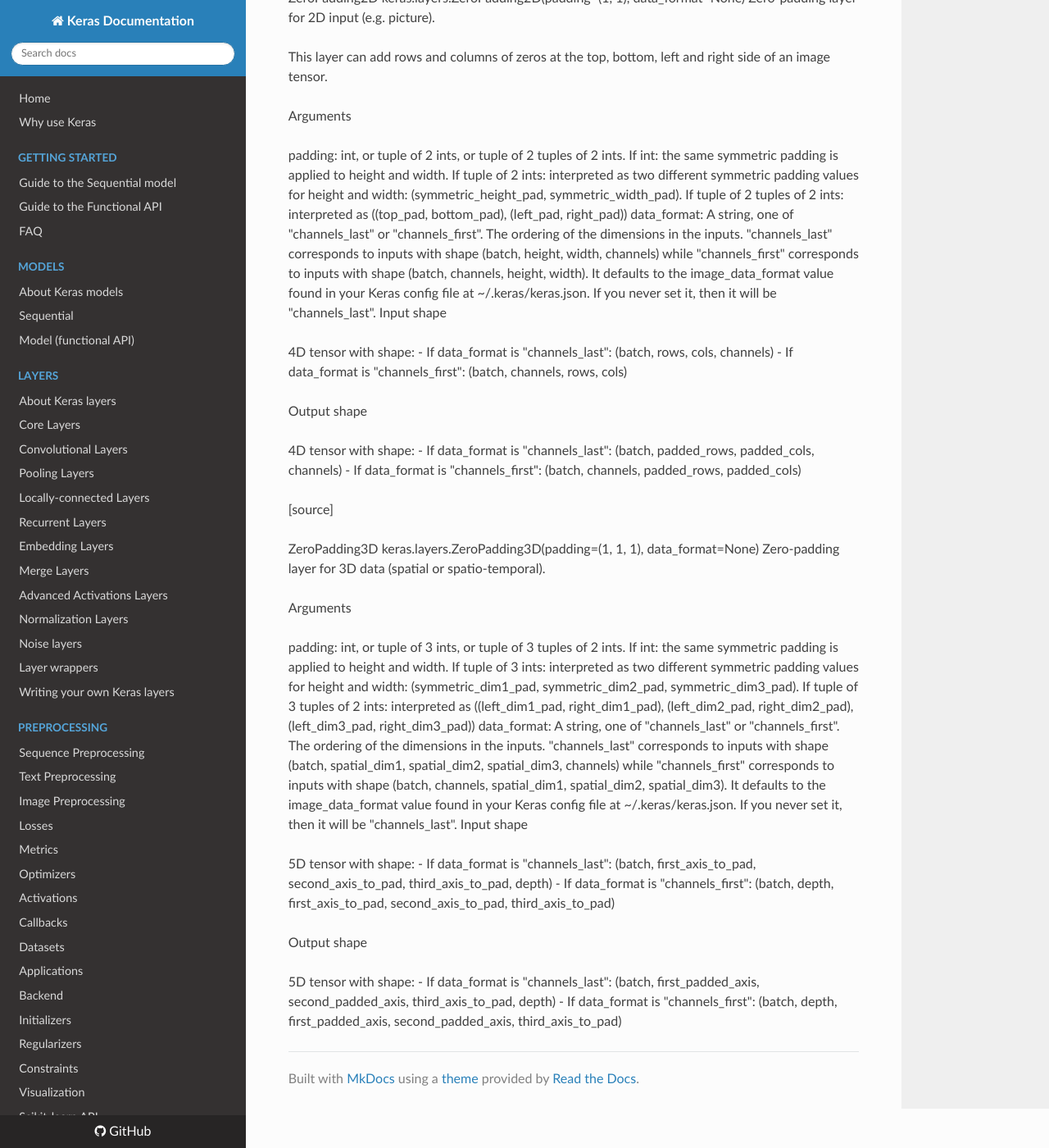
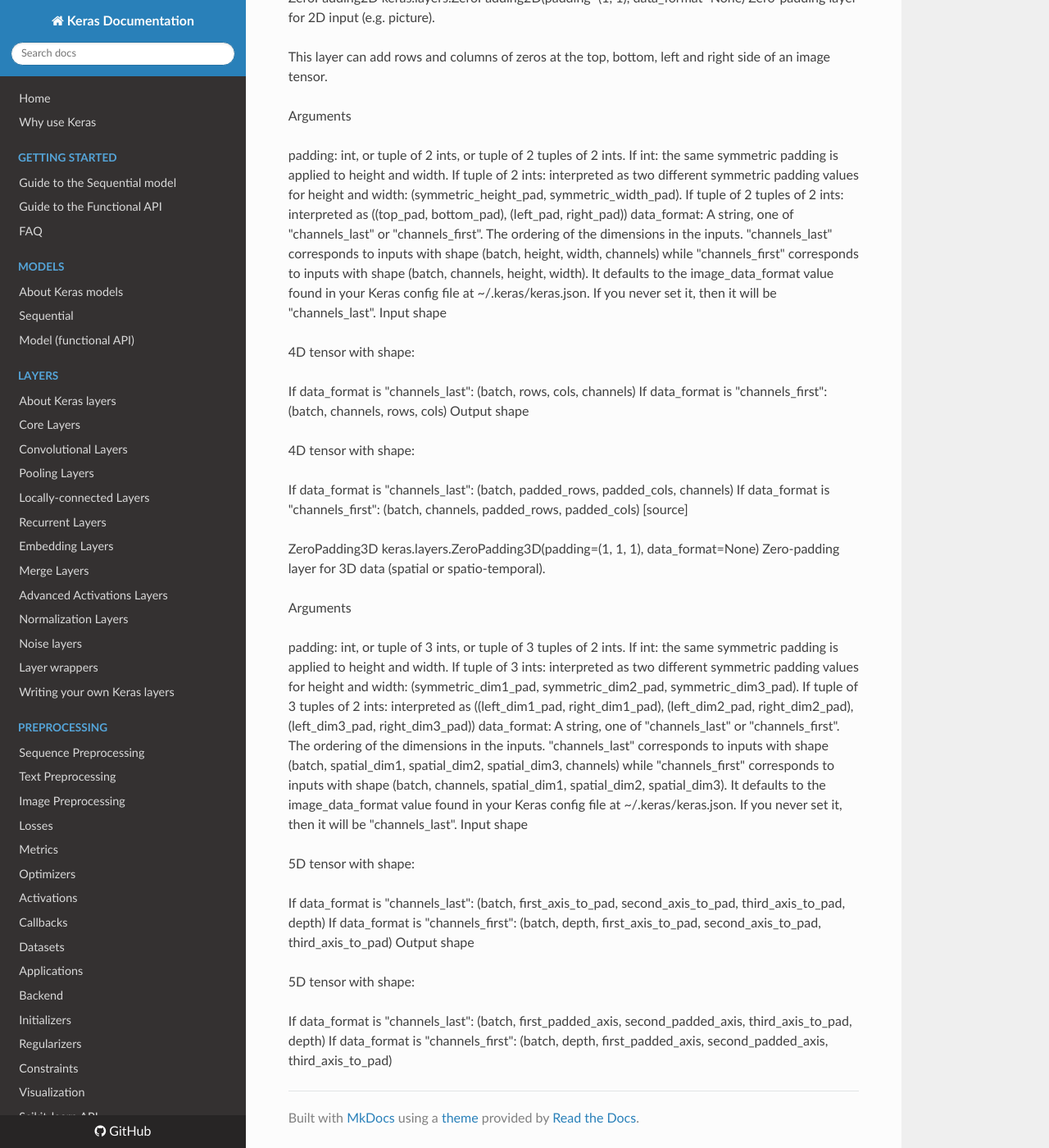
Before and after one commit to keras-team/keras-docs-ko, an MkDocs documentation site: the page built from sources/layers/convolutional_tmp.md, in a window 1280 px wide and 1400 px high, scrolled down 14624 px. Shown: the whole window at 82% size. Built offline with MkDocs 1.6.1, drawn with Linux system fonts in a browser that asks for light colours; nearby versions of some CDN libraries; some of the changed text lies outside the part shown.

```diff
--- a/sources/layers/convolutional_tmp.md
+++ b/sources/layers/convolutional_tmp.md
@@ -337,12 +337,16 @@ If tuple of 2 tuples of 2 ints: interpreted as ((top_crop, bottom_crop), (left_c
 data_format: A string, one of "channels_last" or "channels_first". The ordering of the dimensions in the inputs. "channels_last" corresponds to inputs with shape (batch, height, width, channels) while "channels_first" corresponds to inputs with shape (batch, channels, height, width). It defaults to the image_data_format value found in your Keras config file at ~/.keras/keras.json. If you never set it, then it will be "channels_last".
 Input shape
 
-4D tensor with shape: - If data_format is "channels_last": (batch, rows, cols, channels) - If data_format is "channels_first": (batch, channels, rows, cols)
+4D tensor with shape:
 
+If data_format is "channels_last": (batch, rows, cols, channels)
+If data_format is "channels_first": (batch, channels, rows, cols)
 Output shape
 
-4D tensor with shape: - If data_format is "channels_last": (batch, cropped_rows, cropped_cols, channels) - If data_format is "channels_first": (batch, channels, cropped_rows, cropped_cols)
+4D tensor with shape:
 
+If data_format is "channels_last": (batch, cropped_rows, cropped_cols, channels)
+If data_format is "channels_first": (batch, channels, cropped_rows, cropped_cols)
 Examples
 
 # Crop the input 2D images or feature maps
@@ -364,22 +368,20 @@ Arguments
 cropping: int, or tuple of 3 ints, or tuple of 3 tuples of 2 ints.
 If int: the same symmetric cropping is applied to depth, height, and width.
 If tuple of 3 ints: interpreted as two different symmetric cropping values for depth, height, and width: (symmetric_dim1_crop, symmetric_dim2_crop, symmetric_dim3_crop).
-If tuple of 3 tuples of 2 ints: interpreted as ((left_dim1_crop, right_dim1_crop),
-      (left_dim2_crop, right_dim2_crop),
-      (left_dim3_crop, right_dim3_crop))
+If tuple of 3 tuples of 2 ints: interpreted as ((left_dim1_crop, right_dim1_crop), (left_dim2_crop, right_dim2_crop), (left_dim3_crop, right_dim3_crop))
 data_format: A string, one of "channels_last" or "channels_first". The ordering of the dimensions in the inputs. "channels_last" corresponds to inputs with shape (batch, spatial_dim1, spatial_dim2, spatial_dim3, channels) while "channels_first" corresponds to inputs with shape (batch, channels, spatial_dim1, spatial_dim2, spatial_dim3). It defaults to the image_data_format value found in your Keras config file at ~/.keras/keras.json. If you never set it, then it will be "channels_last".
 Input shape
 
-5D tensor with shape: - If data_format is "channels_last": (batch, first_axis_to_crop, second_axis_to_crop, third_axis_to_crop,
-      depth) - If data_format is "channels_first": (batch, depth,
-      first_axis_to_crop, second_axis_to_crop, third_axis_to_crop)
+5D tensor with shape:
 
+If data_format is "channels_last": (batch, first_axis_to_crop, second_axis_to_crop, third_axis_to_crop, depth)
+If data_format is "channels_first": (batch, depth, first_axis_to_crop, second_axis_to_crop, third_axis_to_crop)
 Output shape
 
-5D tensor with shape: - If data_format is "channels_last": (batch, first_cropped_axis, second_cropped_axis, third_cropped_axis,
-      depth) - If data_format is "channels_first": (batch, depth,
-      first_cropped_axis, second_cropped_axis, third_cropped_axis)
+5D tensor with shape:
 
+If data_format is "channels_last": (batch, first_cropped_axis, second_cropped_axis, third_cropped_axis, depth)
+If data_format is "channels_first": (batch, depth, first_cropped_axis, second_cropped_axis, third_cropped_axis)
 [source]
 
 UpSampling1D
@@ -414,12 +416,16 @@ data_format: A string, one of "channels_last" or "channels_first". The ordering
 interpolation: A string, one of nearest or bilinear. Note that CNTK does not support yet the bilinear upscaling and that with Theano, only size=(2, 2) is possible.
 Input shape
 
-4D tensor with shape: - If data_format is "channels_last": (batch, rows, cols, channels) - If data_format is "channels_first": (batch, channels, rows, cols)
+4D tensor with shape:
 
+If data_format is "channels_last": (batch, rows, cols, channels)
+If data_format is "channels_first": (batch, channels, rows, cols)
 Output shape
 
-4D tensor with shape: - If data_format is "channels_last": (batch, upsampled_rows, upsampled_cols, channels) - If data_format is "channels_first": (batch, channels, upsampled_rows, upsampled_cols)
+4D tensor with shape:
 
+If data_format is "channels_last": (batch, upsampled_rows, upsampled_cols, channels)
+If data_format is "channels_first": (batch, channels, upsampled_rows, upsampled_cols)
 [source]
 
 UpSampling3D
@@ -434,12 +440,16 @@ size: int, or tuple of 3 integers. The upsampling factors for dim1, dim2 and dim
 data_format: A string, one of "channels_last" or "channels_first". The ordering of the dimensions in the inputs. "channels_last" corresponds to inputs with shape (batch, spatial_dim1, spatial_dim2, spatial_dim3, channels) while "channels_first" corresponds to inputs with shape (batch, channels, spatial_dim1, spatial_dim2, spatial_dim3). It defaults to the image_data_format value found in your Keras config file at ~/.keras/keras.json. If you never set it, then it will be "channels_last".
 Input shape
 
-5D tensor with shape: - If data_format is "channels_last": (batch, dim1, dim2, dim3, channels) - If data_format is "channels_first": (batch, channels, dim1, dim2, dim3)
+5D tensor with shape:
 
+If data_format is "channels_last": (batch, dim1, dim2, dim3, channels)
+If data_format is "channels_first": (batch, channels, dim1, dim2, dim3)
 Output shape
 
-5D tensor with shape: - If data_format is "channels_last": (batch, upsampled_dim1, upsampled_dim2, upsampled_dim3, channels) - If data_format is "channels_first": (batch, channels, upsampled_dim1, upsampled_dim2, upsampled_dim3)
+5D tensor with shape:
 
+If data_format is "channels_last": (batch, upsampled_dim1, upsampled_dim2, upsampled_dim3, channels)
+If data_format is "channels_first": (batch, channels, upsampled_dim1, upsampled_dim2, upsampled_dim3)
 [source]
 
 ZeroPadding1D
@@ -481,12 +491,16 @@ If tuple of 2 tuples of 2 ints: interpreted as ((top_pad, bottom_pad), (left_pad
 data_format: A string, one of "channels_last" or "channels_first". The ordering of the dimensions in the inputs. "channels_last" corresponds to inputs with shape (batch, height, width, channels) while "channels_first" corresponds to inputs with shape (batch, channels, height, width). It defaults to the image_data_format value found in your Keras config file at ~/.keras/keras.json. If you never set it, then it will be "channels_last".
 Input shape
 
-4D tensor with shape: - If data_format is "channels_last": (batch, rows, cols, channels) - If data_format is "channels_first": (batch, channels, rows, cols)
+4D tensor with shape:
 
+If data_format is "channels_last": (batch, rows, cols, channels)
+If data_format is "channels_first": (batch, channels, rows, cols)
 Output shape
 
-4D tensor with shape: - If data_format is "channels_last": (batch, padded_rows, padded_cols, channels) - If data_format is "channels_first": (batch, channels, padded_rows, padded_cols)
+4D tensor with shape:
 
+If data_format is "channels_last": (batch, padded_rows, padded_cols, channels)
+If data_format is "channels_first": (batch, channels, padded_rows, padded_cols)
 [source]
 
 ZeroPadding3D
@@ -498,18 +512,17 @@ Arguments
 padding: int, or tuple of 3 ints, or tuple of 3 tuples of 2 ints.
 If int: the same symmetric padding is applied to height and width.
 If tuple of 3 ints: interpreted as two different symmetric padding values for height and width: (symmetric_dim1_pad, symmetric_dim2_pad, symmetric_dim3_pad).
-If tuple of 3 tuples of 2 ints: interpreted as ((left_dim1_pad, right_dim1_pad),
-      (left_dim2_pad, right_dim2_pad),
-      (left_dim3_pad, right_dim3_pad))
+If tuple of 3 tuples of 2 ints: interpreted as ((left_dim1_pad, right_dim1_pad), (left_dim2_pad, right_dim2_pad), (left_dim3_pad, right_dim3_pad))
 data_format: A string, one of "channels_last" or "channels_first". The ordering of the dimensions in the inputs. "channels_last" corresponds to inputs with shape (batch, spatial_dim1, spatial_dim2, spatial_dim3, channels) while "channels_first" corresponds to inputs with shape (batch, channels, spatial_dim1, spatial_dim2, spatial_dim3). It defaults to the image_data_format value found in your Keras config file at ~/.keras/keras.json. If you never set it, then it will be "channels_last".
 Input shape
 
-5D tensor with shape: - If data_format is "channels_last": (batch, first_axis_to_pad, second_axis_to_pad, third_axis_to_pad,
-      depth) - If data_format is "channels_first": (batch, depth,
-      first_axis_to_pad, second_axis_to_pad, third_axis_to_pad)
+5D tensor with shape:
 
+If data_format is "channels_last": (batch, first_axis_to_pad, second_axis_to_pad, third_axis_to_pad, depth)
+If data_format is "channels_first": (batch, depth, first_axis_to_pad, second_axis_to_pad, third_axis_to_pad)
 Output shape
 
-5D tensor with shape: - If data_format is "channels_last": (batch, first_padded_axis, second_padded_axis, third_axis_to_pad,
-      depth) - If data_format is "channels_first": (batch, depth,
-      first_padded_axis, second_padded_axis, third_axis_to_pad)
+5D tensor with shape:
+
+If data_format is "channels_last": (batch, first_padded_axis, second_padded_axis, third_axis_to_pad, depth)
+If data_format is "channels_first": (batch, depth, first_padded_axis, second_padded_axis, third_axis_to_pad)
```
